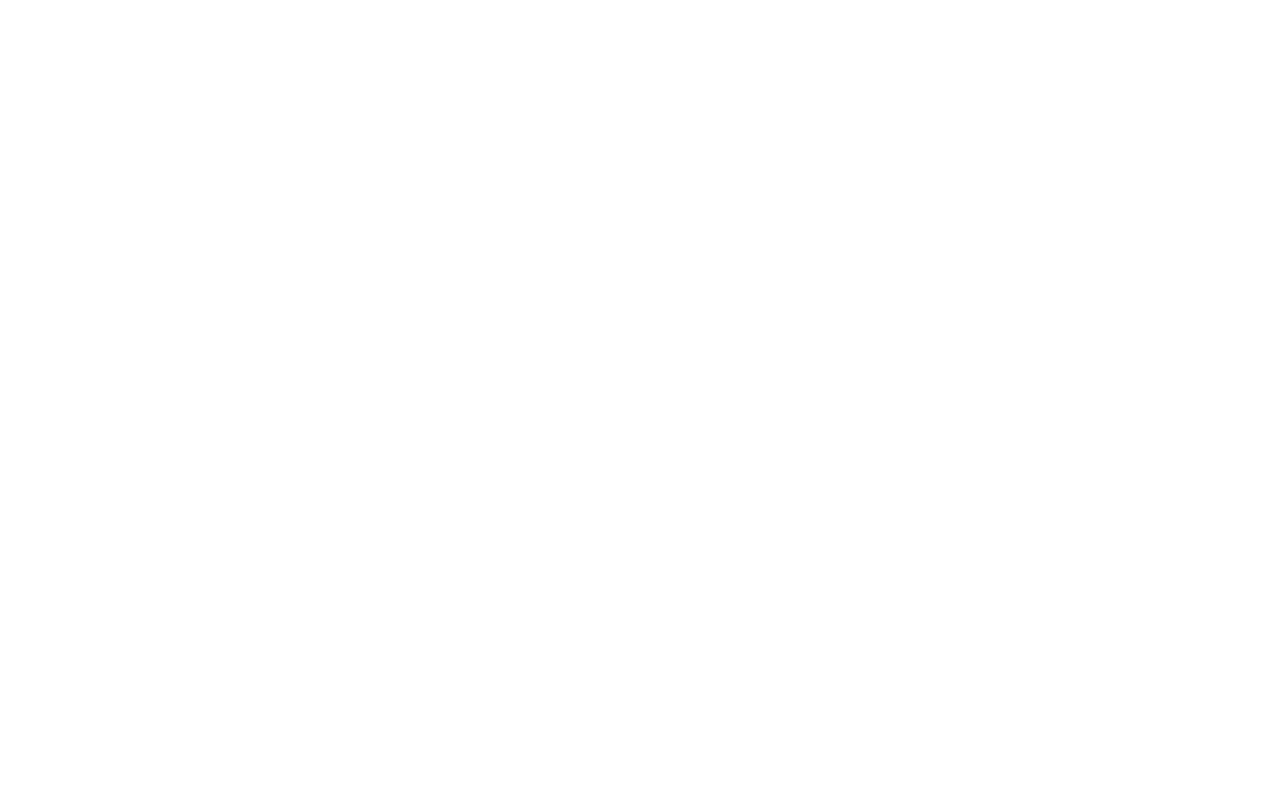
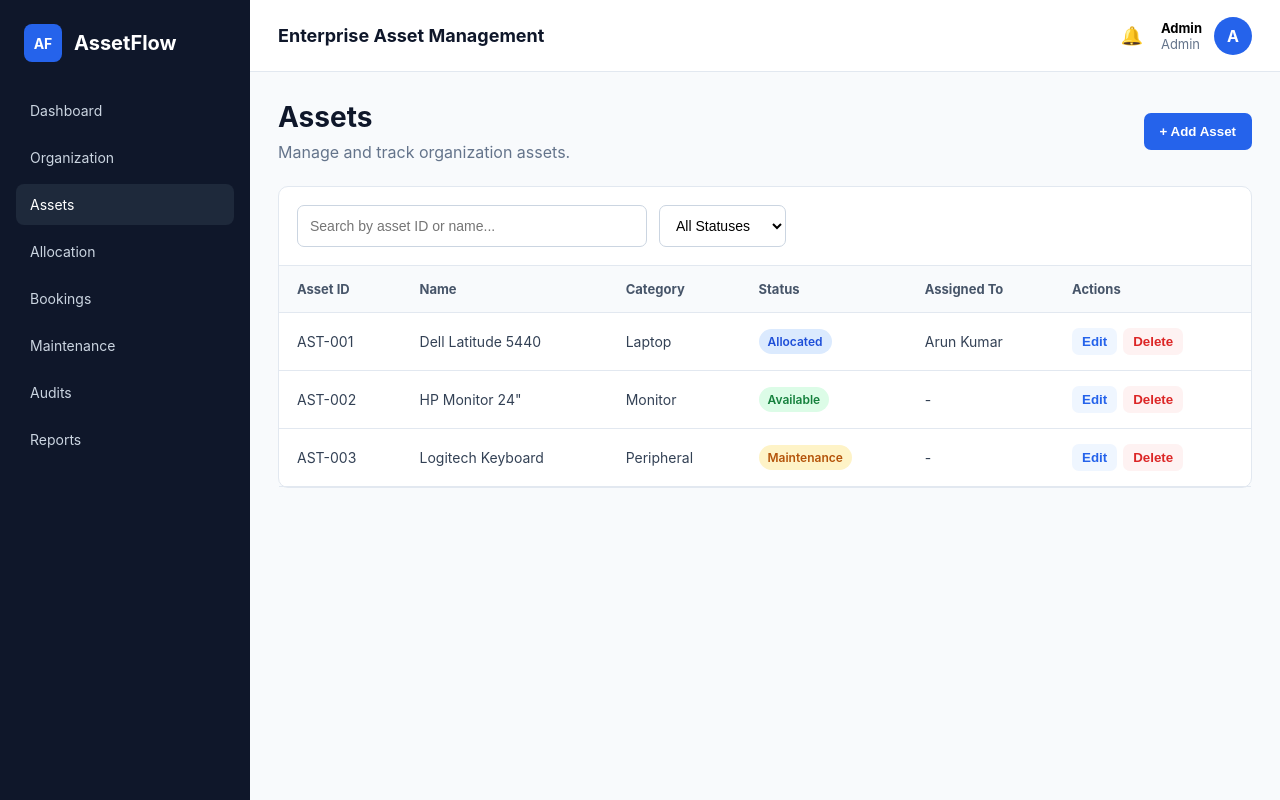
Before and after one commit to Arunpradeepu/asset_Flow_Enterprise_Asset_Resource_Management_System, a React app in the folder frontend/: page /assets in a window 1280 px wide. Before the commit this address had no page. Built offline with nearby package versions, Linux system fonts and the light colour scheme; the HTML template or start-up script is replaced by a standard one.

Commit message:
feat: add asset management UI

```diff
--- a/frontend/src/App.css
+++ b/frontend/src/App.css
@@ -432,3 +432,48 @@
     grid-template-columns: 1fr;
   }
 }
+.asset-toolbar {
+  display: flex;
+  gap: 12px;
+  padding: 18px;
+  border-bottom: 1px solid #e2e8f0;
+}
+
+.asset-toolbar input,
+.asset-toolbar select {
+  padding: 11px 12px;
+  border: 1px solid #cbd5e1;
+  border-radius: 7px;
+  background: #ffffff;
+  font-size: 14px;
+}
+
+.asset-toolbar input {
+  width: 100%;
+  max-width: 350px;
+}
+
+.status-badge.available {
+  color: #15803d;
+  background: #dcfce7;
+}
+
+.status-badge.allocated {
+  color: #1d4ed8;
+  background: #dbeafe;
+}
+
+.status-badge.maintenance {
+  color: #b45309;
+  background: #fef3c7;
+}
+
+@media (max-width: 700px) {
+  .asset-toolbar {
+    flex-direction: column;
+  }
+
+  .asset-toolbar input {
+    max-width: none;
+  }
+}
--- /dev/null
+++ b/frontend/src/pages/Assets.jsx
@@ -0,0 +1,251 @@
+import { useState } from 'react'
+
+const initialAssets = [
+  {
+    id: 'AST-001',
+    name: 'Dell Latitude 5440',
+    category: 'Laptop',
+    status: 'Allocated',
+    assignedTo: 'Arun Kumar',
+  },
+  {
+    id: 'AST-002',
+    name: 'HP Monitor 24"',
+    category: 'Monitor',
+    status: 'Available',
+    assignedTo: '-',
+  },
+  {
+    id: 'AST-003',
+    name: 'Logitech Keyboard',
+    category: 'Peripheral',
+    status: 'Maintenance',
+    assignedTo: '-',
+  },
+]
+
+function Assets() {
+  const [assets, setAssets] = useState(initialAssets)
+  const [search, setSearch] = useState('')
+  const [statusFilter, setStatusFilter] = useState('All')
+  const [showForm, setShowForm] = useState(false)
+
+  const [formData, setFormData] = useState({
+    id: '',
+    name: '',
+    category: '',
+    status: 'Available',
+    assignedTo: '',
+  })
+
+  const handleChange = (event) => {
+    const { name, value } = event.target
+
+    setFormData((previousData) => ({
+      ...previousData,
+      [name]: value,
+    }))
+  }
+
+  const handleSubmit = (event) => {
+    event.preventDefault()
+
+    setAssets((previousAssets) => [
+      ...previousAssets,
+      {
+        ...formData,
+        assignedTo: formData.assignedTo || '-',
+      },
+    ])
+
+    setFormData({
+      id: '',
+      name: '',
+      category: '',
+      status: 'Available',
+      assignedTo: '',
+    })
+
+    setShowForm(false)
+  }
+
+  const handleDelete = (id) => {
+    setAssets((previousAssets) =>
+      previousAssets.filter((asset) => asset.id !== id),
+    )
+  }
+
+  const filteredAssets = assets.filter((asset) => {
+    const matchesSearch =
+      asset.name.toLowerCase().includes(search.toLowerCase()) ||
+      asset.id.toLowerCase().includes(search.toLowerCase())
+
+    const matchesStatus =
+      statusFilter === 'All' || asset.status === statusFilter
+
+    return matchesSearch && matchesStatus
+  })
+
+  return (
+    <div>
+      <div className="organization-header">
+        <div>
+          <h1>Assets</h1>
+          <p>Manage and track organization assets.</p>
+        </div>
+
+        <button
+          type="button"
+          className="primary-button"
+          onClick={() => setShowForm(!showForm)}
+        >
+          + Add Asset
+        </button>
+      </div>
+
+      {showForm && (
+        <form className="department-form" onSubmit={handleSubmit}>
+          <h3>Add Asset</h3>
+
+          <div className="form-grid">
+            <input
+              type="text"
+              name="id"
+              placeholder="Asset ID"
+              value={formData.id}
+              onChange={handleChange}
+              required
+            />
+
+            <input
+              type="text"
+              name="name"
+              placeholder="Asset name"
+              value={formData.name}
+              onChange={handleChange}
+              required
+            />
+
+            <input
+              type="text"
+              name="category"
+              placeholder="Category"
+              value={formData.category}
+              onChange={handleChange}
+              required
+            />
+
+            <select
+              name="status"
+              value={formData.status}
+              onChange={handleChange}
+            >
+              <option value="Available">Available</option>
+              <option value="Allocated">Allocated</option>
+              <option value="Maintenance">Maintenance</option>
+            </select>
+
+            <input
+              type="text"
+              name="assignedTo"
+              placeholder="Assigned to"
+              value={formData.assignedTo}
+              onChange={handleChange}
+            />
+          </div>
+
+          <div className="form-actions">
+            <button type="submit" className="primary-button">
+              Save Asset
+            </button>
+
+            <button
+              type="button"
+              className="secondary-button"
+              onClick={() => setShowForm(false)}
+            >
+              Cancel
+            </button>
+          </div>
+        </form>
+      )}
+
+      <div className="table-card">
+        <div className="asset-toolbar">
+          <input
+            type="search"
+            placeholder="Search by asset ID or name..."
+            value={search}
+            onChange={(event) => setSearch(event.target.value)}
+          />
+
+          <select
+            value={statusFilter}
+            onChange={(event) => setStatusFilter(event.target.value)}
+          >
+            <option value="All">All Statuses</option>
+            <option value="Available">Available</option>
+            <option value="Allocated">Allocated</option>
+            <option value="Maintenance">Maintenance</option>
+          </select>
+        </div>
+
+        <div className="table-wrapper">
+          <table className="data-table">
+            <thead>
+              <tr>
+                <th>Asset ID</th>
+                <th>Name</th>
+                <th>Category</th>
+                <th>Status</th>
+                <th>Assigned To</th>
+                <th>Actions</th>
+              </tr>
+            </thead>
+
+            <tbody>
+              {filteredAssets.map((asset) => (
+                <tr key={asset.id}>
+                  <td>{asset.id}</td>
+                  <td>{asset.name}</td>
+                  <td>{asset.category}</td>
+                  <td>
+                    <span
+                      className={`status-badge ${asset.status.toLowerCase()}`}
+                    >
+                      {asset.status}
+                    </span>
+                  </td>
+                  <td>{asset.assignedTo}</td>
+                  <td>
+                    <button type="button" className="action-button">
+                      Edit
+                    </button>
+
+                    <button
+                      type="button"
+                      className="action-button delete"
+                      onClick={() => handleDelete(asset.id)}
+                    >
+                      Delete
+                    </button>
+                  </td>
+                </tr>
+              ))}
+
+              {filteredAssets.length === 0 && (
+                <tr>
+                  <td colSpan="6" className="empty-message">
+                    No assets found.
+                  </td>
+                </tr>
+              )}
+            </tbody>
+          </table>
+        </div>
+      </div>
+    </div>
+  )
+}
+
+export default Assets
--- a/frontend/src/routes/AppRoutes.jsx
+++ b/frontend/src/routes/AppRoutes.jsx
@@ -9,6 +9,7 @@
 import Dashboard from '../pages/Dashboard'
 import Login from '../pages/Login'
 import Departments from '../pages/Departments'
+import Assets from '../pages/Assets'
 function AppRoutes() {
   return (
     <BrowserRouter>
@@ -18,6 +19,7 @@
         <Route element={<DashboardLayout />}>
           <Route path="/dashboard" element={<Dashboard />} />
           <Route path="/organization" element={<Departments />} />
+          <Route path="/assets" element={<Assets />} />
         </Route>
 
         <Route path="/" element={<Navigate to="/login" replace />} />
```
